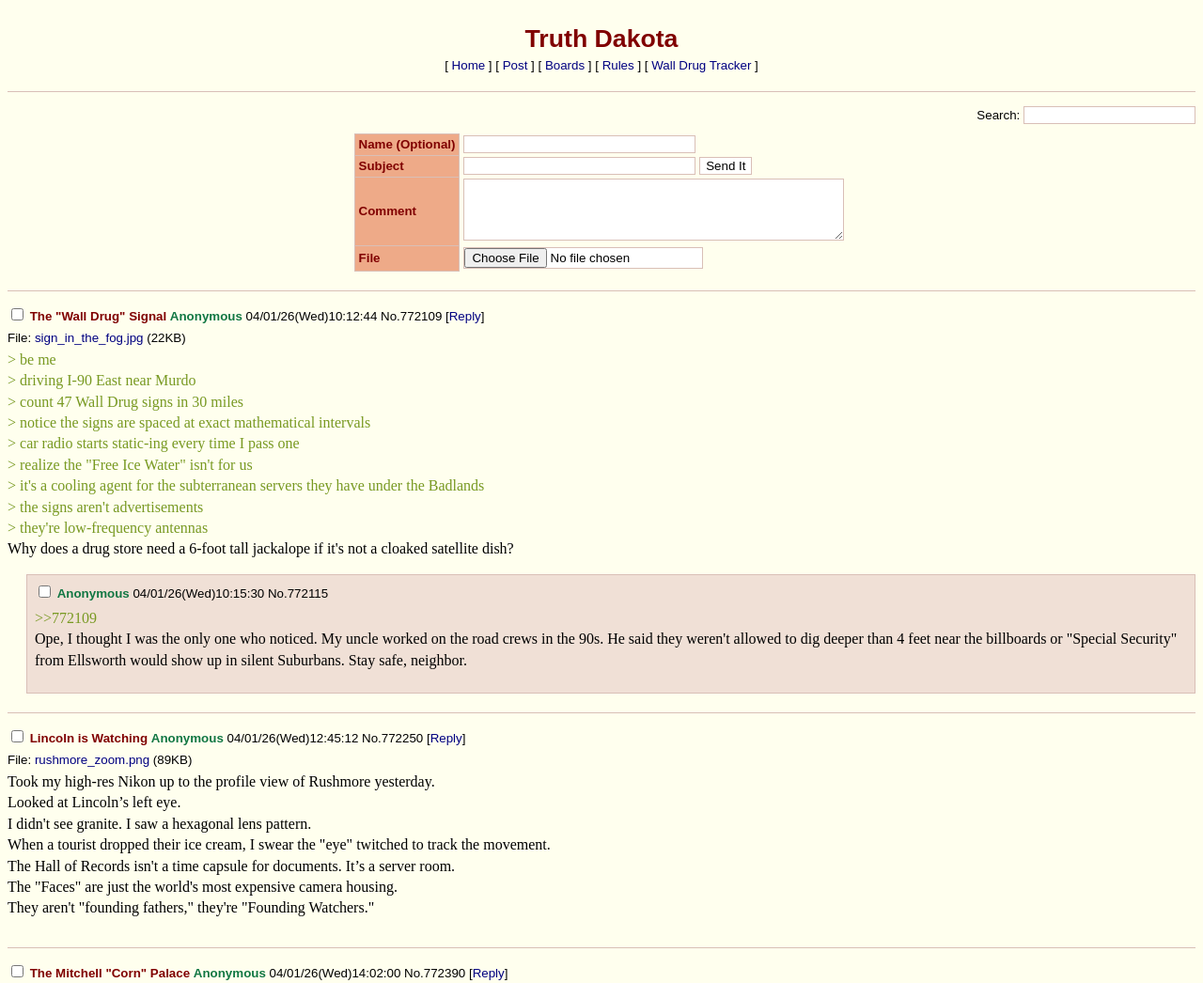
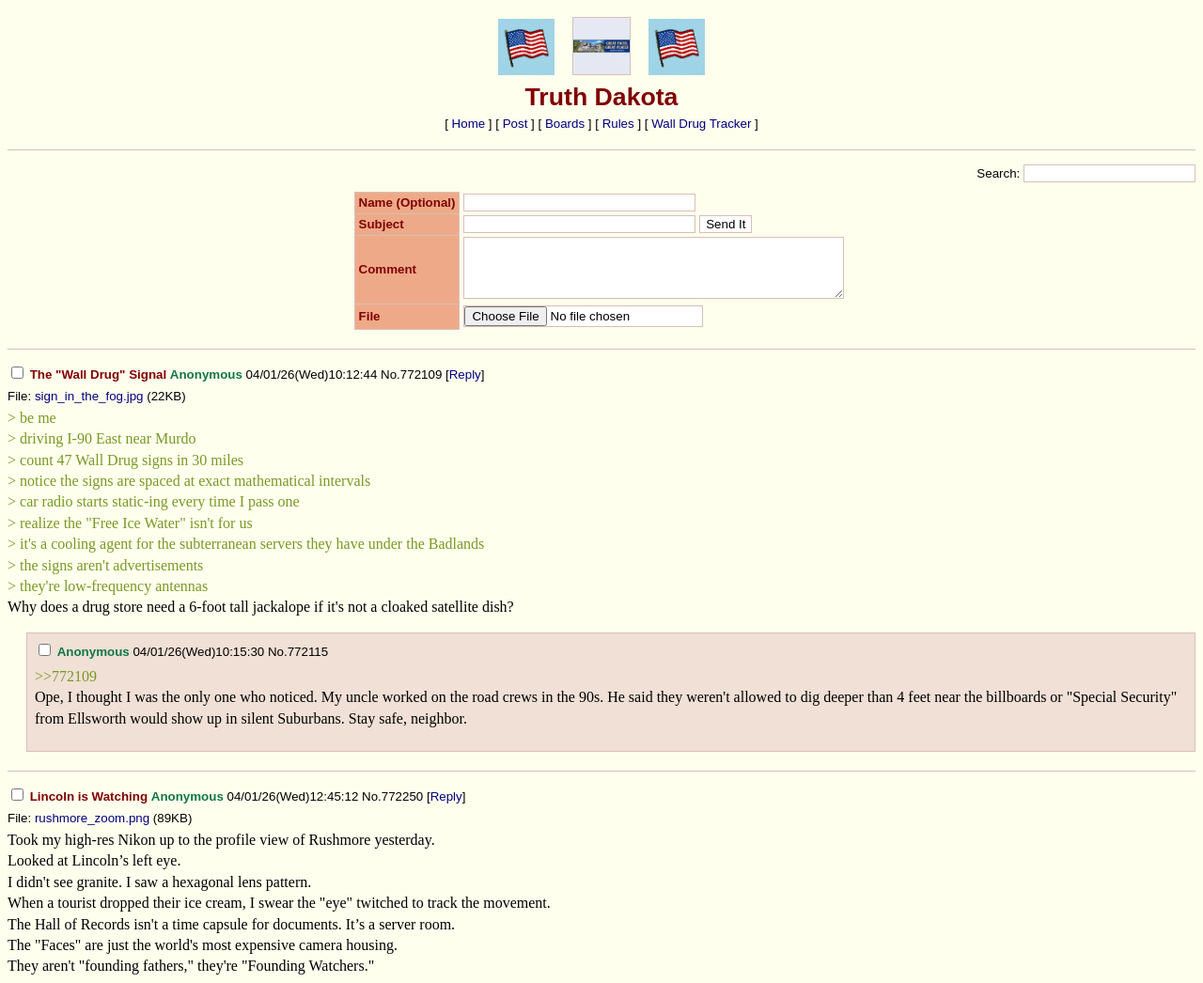
Before and after one commit to evanbh256/truth-dakota, a plain HTML site: page index.html in a window 1280 px wide. Shown: the top 1046 px of the page at 94% size. Drawn offline with Linux system fonts and the light colour scheme.

Commit message:
Add South Dakota branding with generated web 1.0 assets

```diff
--- a/index.html
+++ b/index.html
@@ -132,6 +132,11 @@
 </head>
 <body>
 
+    <div style="text-align: center; margin-top: 10px; margin-bottom: -10px;">
+        <img src="american_flag.png" alt="American Flag" height="60" style="vertical-align: bottom;">
+        <img src="sd_banner.png" alt="Great Faces, Great Places Banner" height="60" style="vertical-align: bottom; margin: 0 15px; border: 1px solid #D9BFB7;">
+        <img src="american_flag.png" alt="American Flag" height="60" style="vertical-align: bottom;">
+    </div>
     <h1>Truth Dakota</h1>
     <div class="nav">
         [ <a href="#">Home</a> ]
```
Also changed, not shown: american_flag.png (added), sd_banner.png (added).
